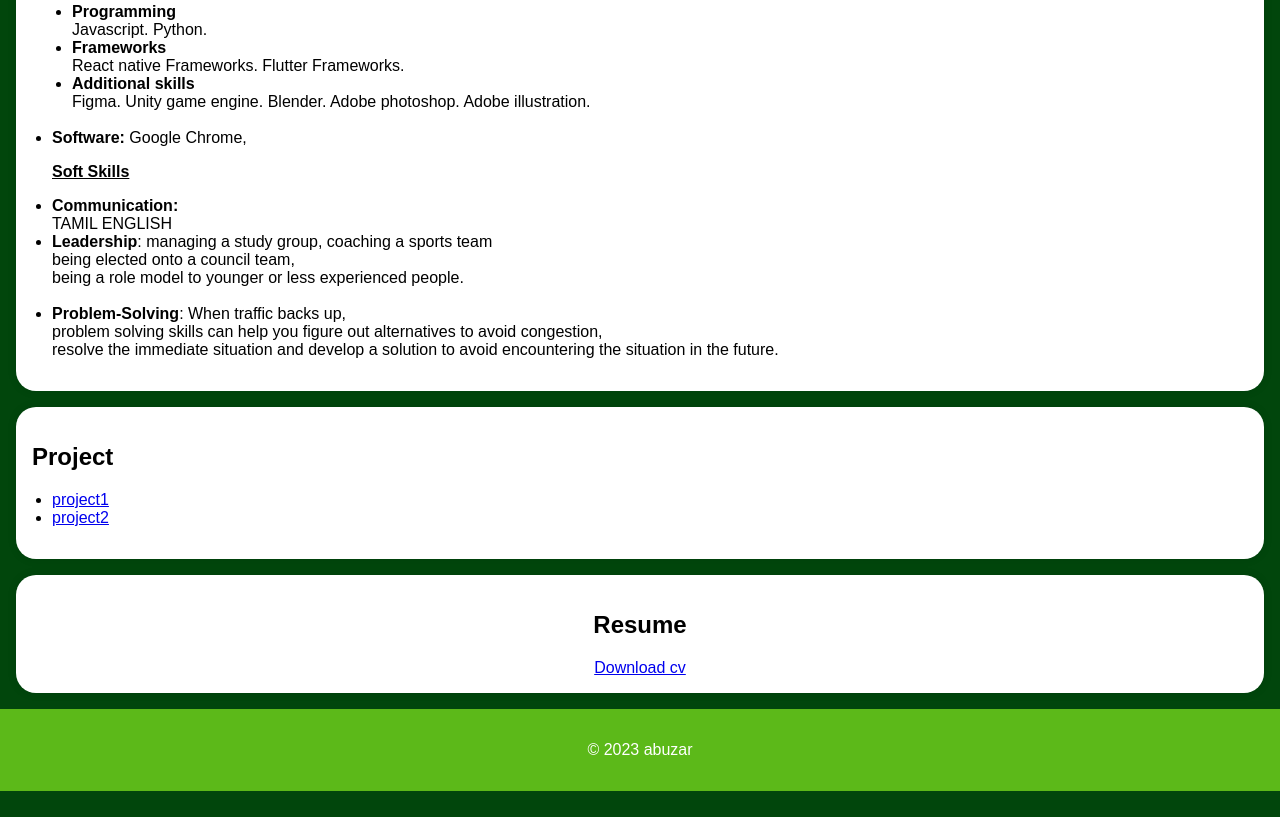
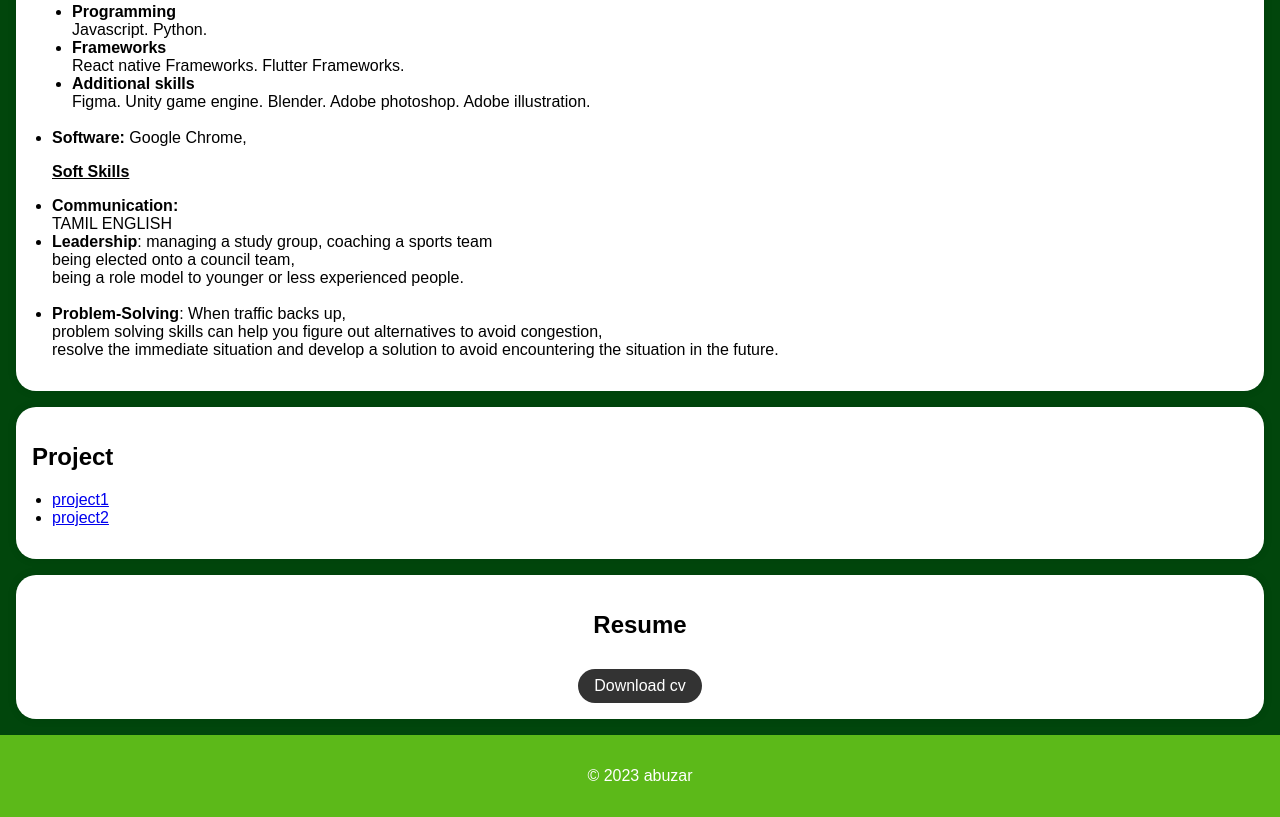
Before and after one commit to ABUZAR-03/my-resume, a plain HTML site: page index.html in a window 1280 px wide. Shown: the part 860-1677 px from the top of the page. Before the commit the page ends 1651 px from the top, so only its background shows below. Drawn offline with Linux system fonts and the light colour scheme.

Commit message:
Update index.html

```diff
--- a/index.html
+++ b/index.html
@@ -134,7 +134,7 @@
         <center>
             <div class="section-content">
                 <h2>Resume</h2>
-                <a href="./my resume (1).pdf class="download-button">Download cv</a>
+                <a href="./my resume (1).pdf" class="download-button">Download cv</a>
             </div>
         </center>
     </section>
```
